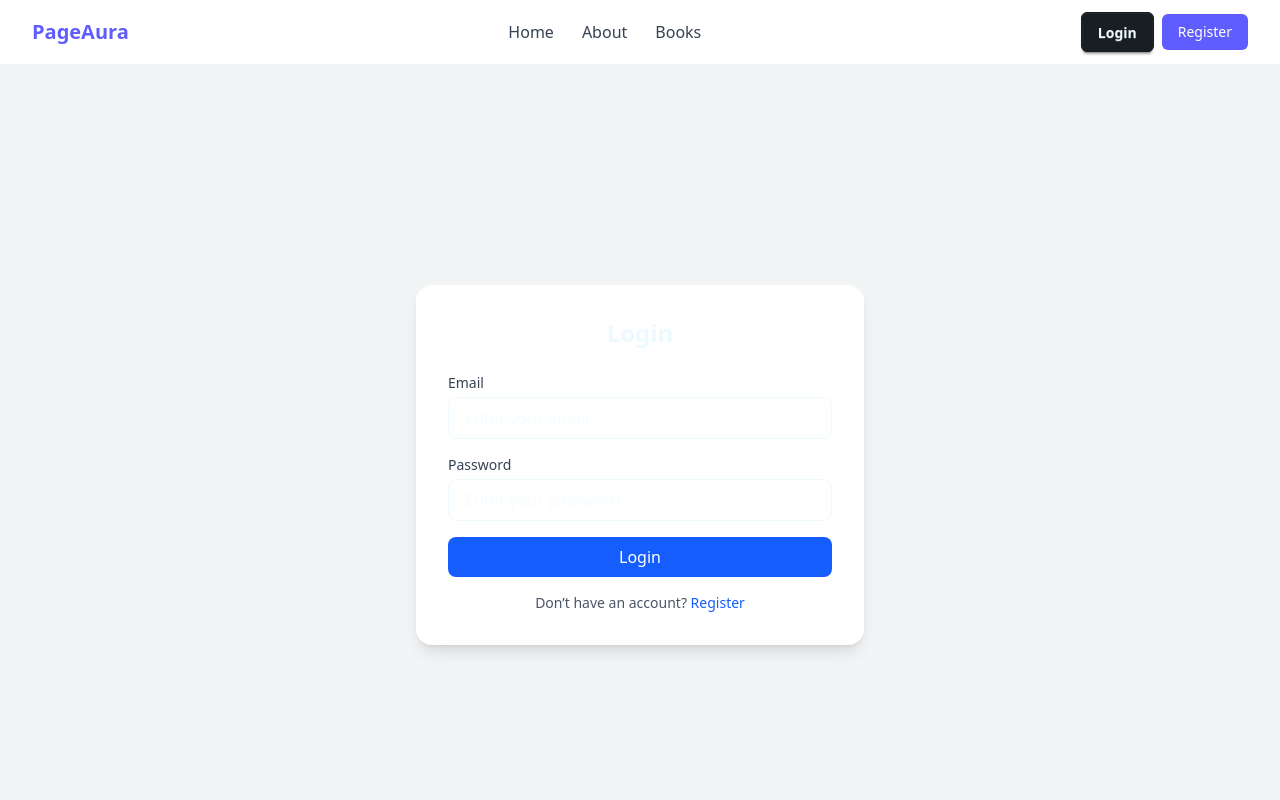
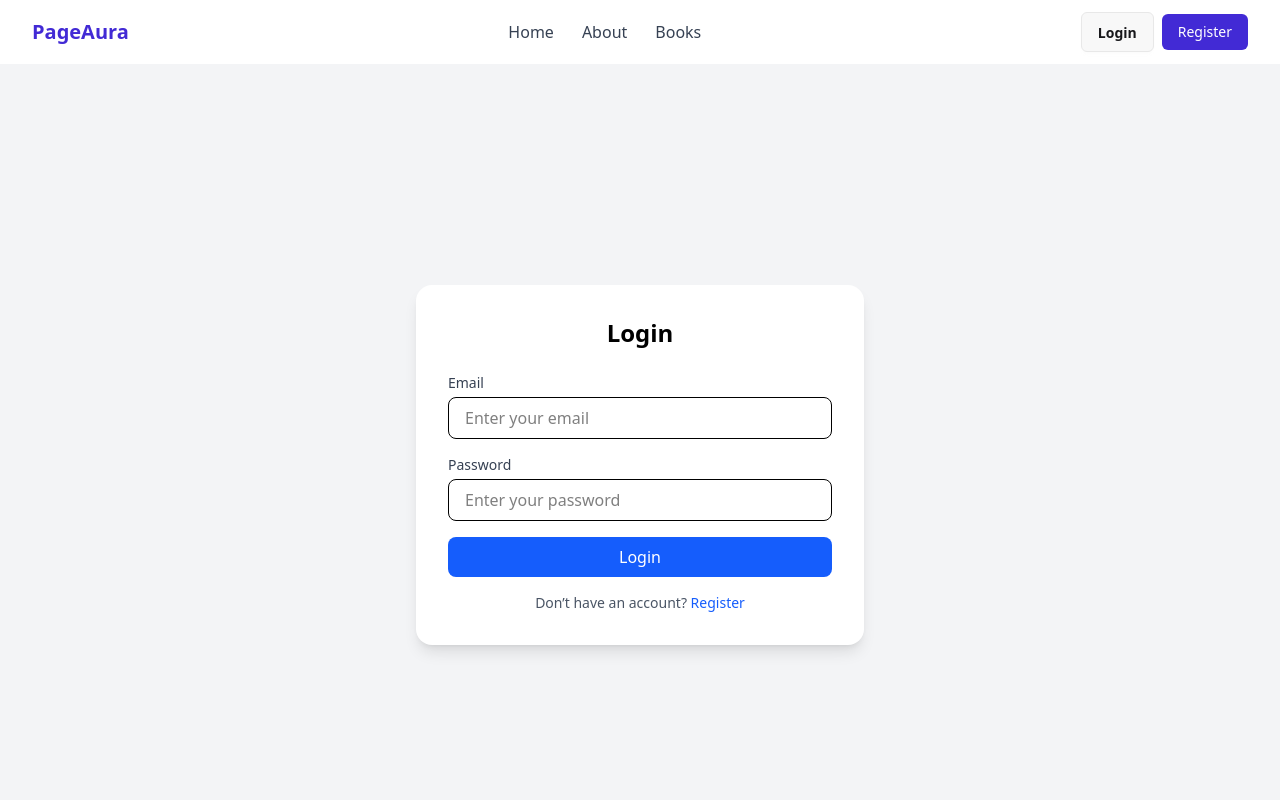
Before and after one commit to Alireja-khan/Page-Aura, a Next.js app: page /login in a window 1280 px wide. Shown: the top 800 px of the page. Built offline with nearby package versions, Linux system fonts and the light colour scheme; no server answers.

Commit message:
fix the theme of web page.

```diff
--- a/src/app/(authPages)/login/components/LoginForm.jsx
+++ b/src/app/(authPages)/login/components/LoginForm.jsx
@@ -44,7 +44,7 @@ const LoginForm = () => {
                         type="email"
                         name="email"
                         placeholder="Enter your email"
-                        className="w-full px-4 py-2 mt-1 border rounded-lg focus:outline-none focus:ring-2 focus:ring-blue-500"
+                        className="w-full px-4 py-2 mt-1 border text-black rounded-lg focus:outline-none focus:ring-2 focus:ring-blue-500"
                     />
                 </div>
 
@@ -54,7 +54,7 @@ const LoginForm = () => {
                         type="password"
                         name="password"
                         placeholder="Enter your password"
-                        className="w-full px-4 py-2 mt-1 border rounded-lg focus:outline-none focus:ring-2 focus:ring-blue-500"
+                        className="w-full px-4 py-2 text-black mt-1 border rounded-lg focus:outline-none focus:ring-2 focus:ring-blue-500"
                     />
                 </div>
 
--- a/src/app/(authPages)/login/page.jsx
+++ b/src/app/(authPages)/login/page.jsx
@@ -5,7 +5,7 @@ const LoginPage = () => {
   return (
     <div className="flex items-center justify-center min-h-screen bg-gray-100">
       <div className="w-full max-w-md bg-white p-8 rounded-2xl shadow-lg">
-        <h2 className="text-2xl font-bold text-center mb-6">Login</h2>
+        <h2 className="text-2xl font-bold text-black text-center mb-6">Login</h2>
         <LoginForm></LoginForm>
 
         {/* Extra Links */}
--- a/src/app/(authPages)/register/page.jsx
+++ b/src/app/(authPages)/register/page.jsx
@@ -7,7 +7,7 @@ const Register = () => {
   return (
     <div className="flex items-center justify-center min-h-screen bg-gray-100">
       <div className="bg-white shadow-lg rounded-2xl p-8 w-full max-w-md">
-        <h2 className="text-2xl font-bold text-center mb-6">Register</h2>
+        <h2 className="text-2xl text-black font-bold text-center mb-6">Register</h2>
         <RegisterForm></RegisterForm>
 
         {/* Extra Links */}
--- a/src/app/books/[id]/page.jsx
+++ b/src/app/books/[id]/page.jsx
@@ -1,6 +1,16 @@
 import dbConnect from '@/lib/dbConnect';
 import { ObjectId } from 'mongodb';
 import Link from 'next/link';
+
+// Helper function to normalize genres (same as above)
+const normalizeGenres = (genre) => {
+  if (Array.isArray(genre)) {
+    return genre;
+  } else if (typeof genre === 'string') {
+    return [genre];
+  }
+  return [];
+};
 
 const BookDetailsPage = async ({ params }) => {
   const booksCollection = await dbConnect("books");
@@ -58,7 +68,7 @@ const BookDetailsPage = async ({ params }) => {
         {/* Main Content Card */}
         <div className="bg-white rounded-2xl shadow-lg overflow-hidden">
           <div className="md:flex">
-            {/* Book Cover Section - Modernized */}
+            {/* Book Cover Section */}
             <div className="md:w-2/5 bg-white p-8 flex items-center justify-center">
               <div className="text-center w-full">
                 {book.coverImage ? (
@@ -96,15 +106,16 @@ const BookDetailsPage = async ({ params }) => {
                 <p className="text-lg text-gray-700 font-medium">by {book.author?.firstName} {book.author?.lastName}</p>
               </div>
 
+              {/* Fixed genre mapping with normalizeGenres */}
               <div className="flex flex-wrap gap-2 mb-6">
-                {book.genre?.map((genre, index) => (
+                {normalizeGenres(book.genre).map((genre, index) => (
                   <span key={index} className="px-3 py-1 bg-gradient-to-r from-blue-50 to-indigo-50 text-blue-700 text-sm font-medium rounded-full border border-blue-100">
                     {genre}
                   </span>
                 ))}
               </div>
 
-              {/* Ratings Card */}
+              {/* Ratings Card with optional chaining */}
               {book.ratings && (
                 <div className="flex items-center mb-6 p-4 bg-gradient-to-r from-gray-50 to-white rounded-xl shadow-sm border border-gray-100">
                   <div className="flex items-center mr-6">
@@ -112,7 +123,7 @@ const BookDetailsPage = async ({ params }) => {
                       {[1, 2, 3, 4, 5].map((star) => (
                         <svg
                           key={star}
-                          className={`w-5 h-5 ${star <= Math.round(book.ratings.goodreads || 0) ? 'text-yellow-400' : 'text-gray-300'}`}
+                          className={`w-5 h-5 ${star <= Math.round(book.ratings?.goodreads || 0) ? 'text-yellow-400' : 'text-gray-300'}`}
                           fill="currentColor"
                           viewBox="0 0 20 20"
                         >
@@ -121,16 +132,16 @@ const BookDetailsPage = async ({ params }) => {
                       ))}
                     </div>
                     <span className="ml-2 text-gray-800 font-bold">
-                      {book.ratings.goodreads ? book.ratings.goodreads.toFixed(1) : 'N/A'}
+                      {book.ratings?.goodreads ? book.ratings.goodreads.toFixed(1) : 'N/A'}
                     </span>
                   </div>
                   <div className="text-sm text-gray-500 bg-gray-100 py-1 px-3 rounded-full">
-                    {book.ratings.count || 0} reviews
+                    {book.ratings?.count || 0} reviews
                   </div>
                 </div>
               )}
 
-              {/* Book Details Grid - Card Style */}
+              {/* Book Details Grid */}
               <div className="grid grid-cols-1 sm:grid-cols-2 gap-4 mb-6">
                 <div className="bg-white p-4 rounded-xl border border-gray-100 shadow-sm hover:shadow-md transition-shadow">
                   <h3 className="text-sm font-medium text-gray-500 mb-1">Published Date</h3>
--- a/src/app/books/page.jsx
+++ b/src/app/books/page.jsx
@@ -2,7 +2,7 @@ import dbConnect from '@/lib/dbConnect';
 import React from 'react';
 import Link from 'next/link';
 
-// Helper function to normalize genres
+// Helper function to normalize genres (should be in a separate utils file)
 const normalizeGenres = (genre) => {
   if (Array.isArray(genre)) {
     return genre;
--- a/src/app/components/RegisterForm.jsx
+++ b/src/app/components/RegisterForm.jsx
@@ -1,3 +1,5 @@
+"use client"
+
 import React from 'react';
 import { registerUser } from '../actions/auth/registerUser';
 import { useRouter } from 'next/navigation';
--- a/src/app/globals.css
+++ b/src/app/globals.css
@@ -1,6 +1,6 @@
 @import "tailwindcss";
  @plugin "daisyui" {
-   themes: dark --default, light --prefersdark;
+   themes: light --default
  }
 
 
--- a/src/components/Hero.jsx
+++ b/src/components/Hero.jsx
@@ -22,7 +22,7 @@ const Hero = () => {
                             </button>
                         </Link>
                         <Link href='/addBooks'>
-                            <button className="border-2 border-gray-800 hover:bg-gray-800 hover:text-white font-semibold py-3 px-8 rounded-lg transition duration-300">
+                            <button className="border-2 text-black border-gray-800 hover:bg-gray-800 hover:text-white font-semibold py-3 px-8 rounded-lg transition duration-300">
                                 Add Book
                             </button>
                         </Link>
--- a/src/lib/dbConnect.js
+++ b/src/lib/dbConnect.js
@@ -6,7 +6,7 @@ export const collectionNamesObj = {
 }
 
 export default function dbConnect(collectionName) {
-  const uri = process.env.MONGODB_URI
+  const uri = process.env.NEXT_PUBLIC_MONGODB_URI
 
   const client = new MongoClient(uri, {
     serverApi: {
```
Also changed, not shown: src/app/dashboard/add-product/page.js (deleted), 1 other file (tests, documents, lock files or other folders).
